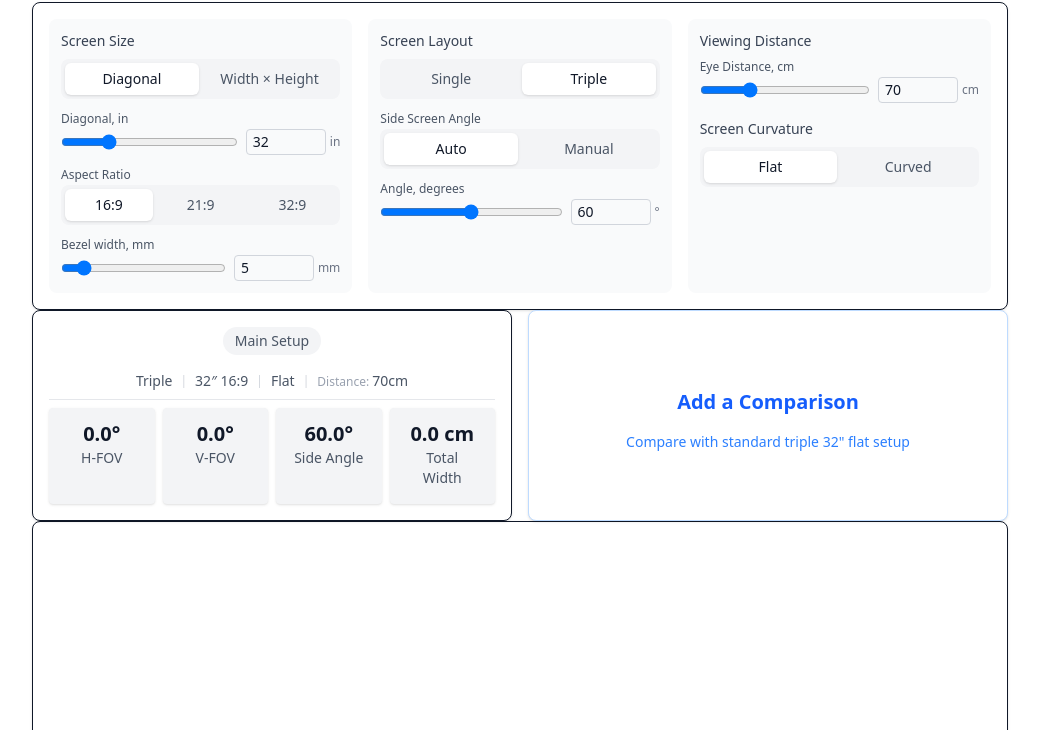
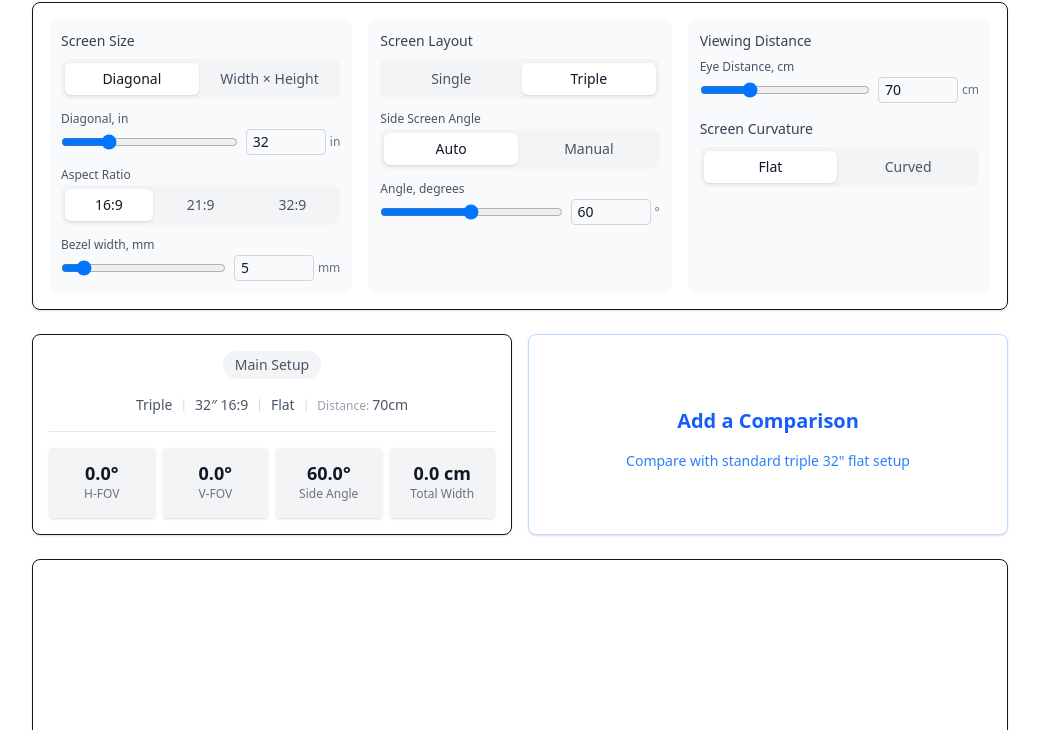
Before and after one commit to anzax/simrig-screen-planner, an Astro site in the folder packages/content-hub/: page /screen-planner in a window 1280 px wide. Shown: the part 70-800 px from the top of the page, without its empty margins (120-1159 px from the left). Built offline with nearby package versions, Linux system fonts and the light colour scheme; Astro itself is replaced by a stand-in of ours.

Commit message:
Refactor: Improve ScreenPlannerApp layout and StatsDisplay
This commit introduces minor layout improvements to the
ScreenPlannerApp and StatsDisplay components for better visual
presentation.

```diff
--- a/packages/content-hub/src/components/screen-planner/ScreenPlannerApp.tsx
+++ b/packages/content-hub/src/components/screen-planner/ScreenPlannerApp.tsx
@@ -6,11 +6,11 @@ import ScreenVisualizer from './ScreenVisualizer'
 
 const ScreenPlannerApp: ComponentType = () => {
   return (
-    <>
+    <div class="space-y-6">
       <SettingsPanel config={screenConfig} />
       <StatsDisplay config={screenConfig} results={screenConfig.calculatedResults} />
       <ScreenVisualizer data={screenConfig.visualizationData} />
-    </>
+    </div>
   )
 }
 
--- a/packages/content-hub/src/components/screen-planner/StatsDisplay.tsx
+++ b/packages/content-hub/src/components/screen-planner/StatsDisplay.tsx
@@ -24,7 +24,7 @@ const StatsDisplay: ComponentType<StatsDisplayProps> = ({ config, results }) =>
       : `${screenWidth.value}×${screenHeight.value}mm`
   return (
     <section class="grid grid-cols-1 md:grid-cols-2 gap-4">
-      <div class="bg-white rounded-lg shadow-sm border p-4">
+      <div class="bg-white rounded-lg shadow-sm border p-4 h-full flex flex-col">
         <div class="text-center mb-2">
           <span class="inline-block text-sm font-medium bg-gray-100 text-gray-600 px-3 py-1 rounded-full mb-4">
             Main Setup
@@ -70,7 +70,7 @@ const StatsDisplay: ComponentType<StatsDisplayProps> = ({ config, results }) =>
           </div>
         </div>
       </div>
-      <div class="bg-white rounded-lg shadow-sm border border-blue-200 p-4 flex flex-col items-center justify-center cursor-pointer hover:border-blue-500 transition-colors">
+      <div class="bg-white rounded-lg shadow-sm border border-blue-200 p-4 flex flex-col items-center justify-center cursor-pointer hover:border-blue-500 transition-colors h-full">
         <div class="text-xl font-semibold text-blue-600 py-4">Add a Comparison</div>
         <div class="text-sm text-blue-500 mb-2 text-center">
           Compare with standard triple 32&quot; flat setup
--- a/packages/content-hub/src/components/ui/Card.tsx
+++ b/packages/content-hub/src/components/ui/Card.tsx
@@ -17,8 +17,8 @@ interface CardProps {
  */
 const Card: ComponentType<CardProps> = ({ v, l, tooltip }) => (
   <div class="bg-gray-100 rounded p-4 shadow flex flex-col items-center" title={tooltip}>
-    <div class="text-xl font-semibold leading-none">{v}</div>
-    <div class="text-sm text-gray-600 mt-1">{l}</div>
+    <div class="text-lg font-semibold leading-none">{v}</div>
+    <div class="text-xs text-gray-500 mt-1">{l}</div>
   </div>
 )
 
```
